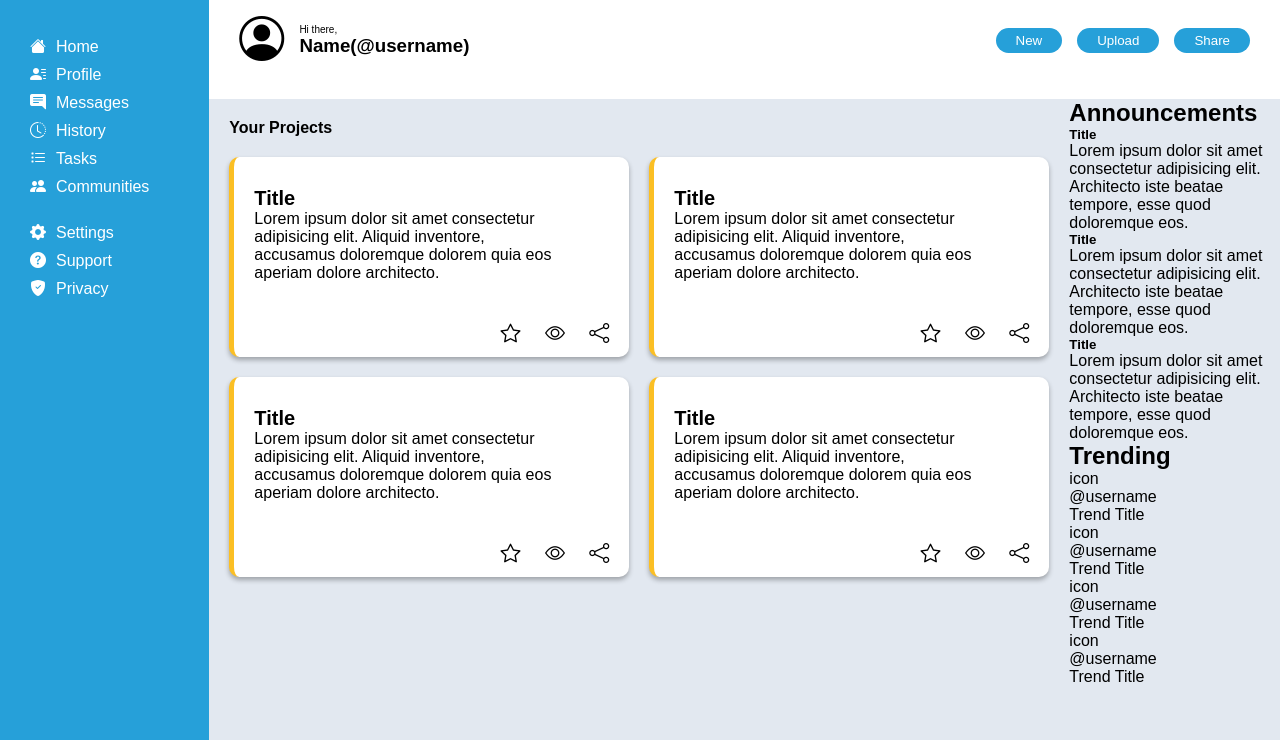
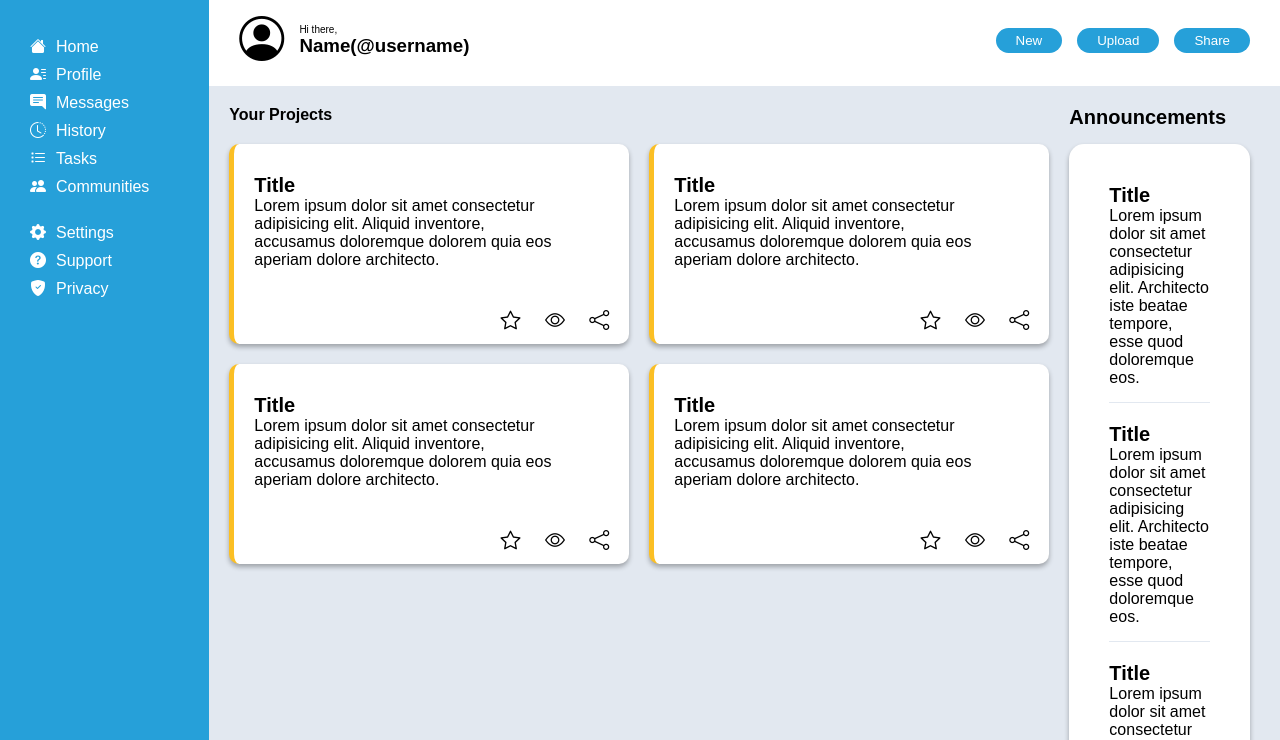
Before and after one commit to VictoriaAPineda/AdminDashboard_Project, a plain HTML site: page index.html in a window 1280 px wide. Shown: the part 60-800 px from the top of the page. Drawn offline with nearby package versions, Linux system fonts and the light colour scheme.

Commit message:
side cards

```diff
--- a/index.html
+++ b/index.html
@@ -110,9 +110,10 @@
             </div>
 
             <!--Newsfeed-->
-            <div id="news-feed">
-                <div id="announcements-area">
-                    <h2>Announcements</h2>
+            <div id="news-feed" >
+                <!--Announcements-->
+                <h5>Announcements</h5>
+                <div id="announcements-area" class="side-card">
                     <div class="announcement">
                         <h5>Title</h5>
                         <p>Lorem ipsum dolor sit amet consectetur adipisicing elit. Architecto iste beatae tempore, esse quod doloremque eos.</p>
@@ -127,9 +128,9 @@
                     </div>
 
                 </div>
-
-                <div id="trending-area">
-                    <h2>Trending</h2>
+                <!--Tranding-->
+                <div id="trending-area" class="side-card">
+                    <h5>Trending</h5>
                     <div class="trend">
                         <p>icon</p>
                         <p>@username</p>
--- a/style.css
+++ b/style.css
@@ -167,3 +167,27 @@
     margin-left: 20px;
     font-size: 20px;
 }
+
+/* Announcements [wip]*/
+#news-feed h5{
+    font-size: 20px;
+    margin-top: 20px;
+}
+#trending-area h5{
+    font-size: 20px;
+}
+.side-card{
+    background-color: #fff;
+    border-radius: 15px;
+    margin-top: 15px;
+    text-align: left;
+    margin-right: 30px;
+    box-shadow: 0px 3px 5px rgba(0, 0, 0,0.3);
+    padding: 20px 40px;
+}
+#announcements-area .announcement:not(:last-child) {
+    border-bottom: 1px #e2e8f0 solid;
+}
+.announcement p{
+    padding-bottom: 15px;
+}
```
